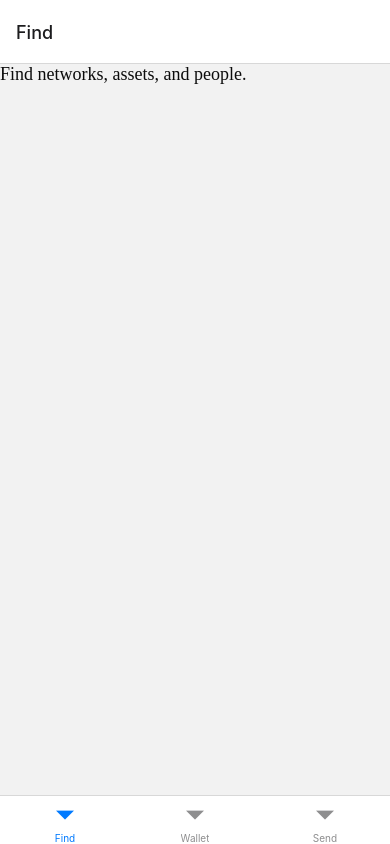
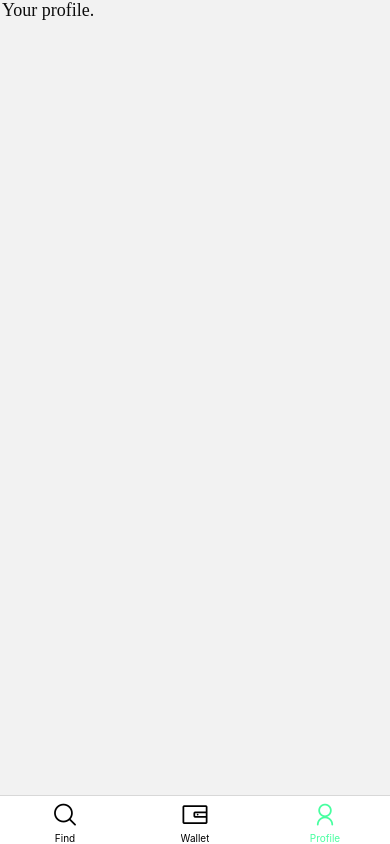
Before and after one commit to KryptikApp/kryptik, a React Native app: screen /Profile in a window 390 px wide. Built offline with nearby package versions, Linux system fonts and the light colour scheme.

Commit message:
Update tab bar navigation

```diff
--- a/App.tsx
+++ b/App.tsx
@@ -11,15 +11,25 @@ import WalletScreen from './app/screens/WalletScreen';
 import ExploreScreen from './app/screens/ExploreScreen';
 import SendScreen from './app/screens/SendScreen';
 import colors from './app/config/colors';
+import { AntDesign } from '@expo/vector-icons';
+import ProfileScreen from './app/screens/ProfileScreen';
 
 const Tab = createBottomTabNavigator();
 const TabNavigator = () =>{
   return (
-      <Tab.Navigator
+      <Tab.Navigator // ...
+      screenOptions={{
+        headerShown: false,
+        tabBarActiveTintColor: colors.secondary,
+        tabBarInactiveTintColor: colors.black,
+        tabBarStyle: {
+          backgroundColor: colors.white
+        }
+      }}
        >
-        <Tab.Screen name="Find" component={ExploreScreen} />
-        <Tab.Screen name="Wallet" component={WalletScreen} />
-        <Tab.Screen name="Send" component={SendScreen} />
+        <Tab.Screen name="Find" component={ExploreScreen}  options={{ tabBarIcon: ({size, color})=><AntDesign name="search1" size={size} color={color}/> }}/>
+        <Tab.Screen name="Wallet" component={WalletScreen}  options={{ tabBarIcon: ({size, color})=><AntDesign name="wallet" size={size} color={color}/> }}/>
+        <Tab.Screen name="Profile" component={ProfileScreen}  options={{ tabBarIcon: ({size, color})=><AntDesign name="user" size={size} color={color}/> }}/>
       </Tab.Navigator>
   );
 }
--- a/app/components/Screen.tsx
+++ b/app/components/Screen.tsx
@@ -17,6 +17,7 @@ const styles = StyleSheet.create({
   },
   view: {
     flex: 1,
+    paddingHorizontal: 2
   },
 });
 
--- /dev/null
+++ b/app/screens/ProfileScreen.tsx
@@ -0,0 +1,18 @@
+import Screen from "../components/Screen";
+import AppText from "../components/Text";
+
+function ProfileScreen(props:any) {
+    let x:string = "Profile Screen!";
+    console.log(x);
+
+
+
+    return (
+        <Screen>
+            <AppText>Your profile.</AppText>
+        </Screen>
+    );
+
+}
+
+export default ProfileScreen;
--- a/app/screens/WalletScreen.tsx
+++ b/app/screens/WalletScreen.tsx
@@ -2,7 +2,7 @@ import Screen from "../components/Screen";
 import AppText from "../components/Text";
 
 function WalletScreen(props:any) {
-    let x:string = "Send Screen!";
+    let x:string = "Wallet Screen!";
     console.log(x);
 
 
```
